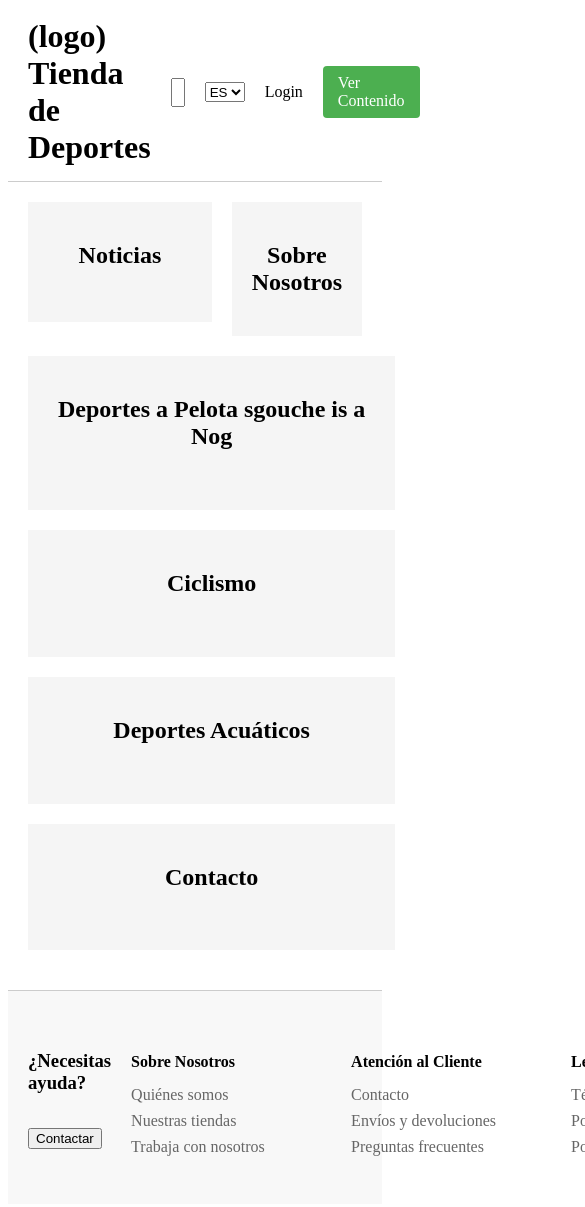
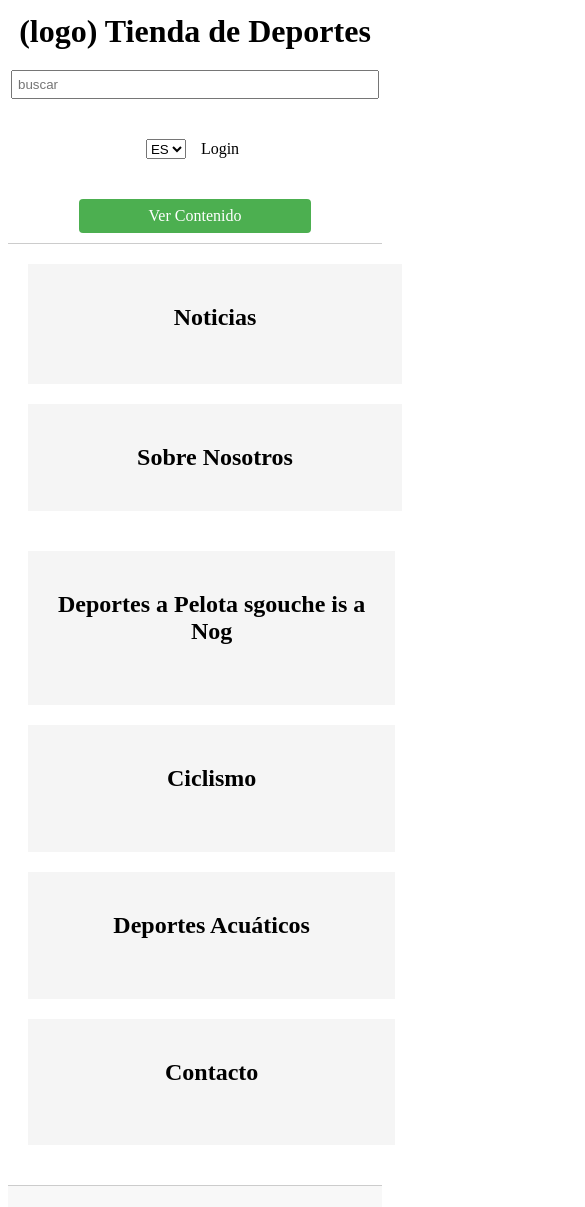
Before and after one commit to dahiiv2/tiendadedeportes, a plain HTML site: page index.html in a window 390 px wide. Shown: the part 5-1212 px from the top of the page, 585 px wide, since content can reach past the window. Drawn offline with Linux system fonts and the light colour scheme.

Commit message:
Added responsive design for mobile and tablet devices

```diff
--- a/contenido.css
+++ b/contenido.css
@@ -159,3 +159,67 @@ footer {
 .redes-sociales {
     text-align: right;
 }
+
+/* Media Queries */
+@media screen and (max-width: 768px) {
+    header {
+        flex-direction: column;
+        padding: 10px;
+        gap: 10px;
+    }
+
+    .header-left {
+        width: 100%;
+        justify-content: space-between;
+    }
+
+    header input {
+        margin: 10px 0;
+        width: 100%;
+    }
+
+    .contenedor-productos {
+        flex-direction: column;
+    }
+
+    .filtros {
+        width: 100%;
+        margin-bottom: 20px;
+    }
+
+    .productos {
+        grid-template-columns: repeat(2, 1fr);
+        gap: 15px;
+    }
+
+    .contenedor-pie {
+        flex-direction: column;
+        text-align: center;
+    }
+
+    .info-pie {
+        flex-direction: column;
+        gap: 20px;
+    }
+}
+
+@media screen and (max-width: 480px) {
+    .productos {
+        grid-template-columns: 1fr;
+    }
+
+    #contenedos-elementos {
+        flex-wrap: wrap;
+        justify-content: center;
+        gap: 10px;
+    }
+
+    .producto {
+        width: 100%;
+    }
+
+    .grupo-filtro {
+        display: grid;
+        grid-template-columns: repeat(2, 1fr);
+    }
+}
--- a/styles.css
+++ b/styles.css
@@ -129,3 +129,59 @@ footer {
 .redes-sociales {
     text-align: right;
 }
+
+/* Media Queries */
+@media screen and (max-width: 768px) {
+    header {
+        flex-direction: column;
+        padding: 10px;
+        gap: 10px;
+    }
+
+    header input {
+        margin: 10px 0;
+    }
+
+    .seccion-top {
+        flex-direction: column;
+    }
+
+    .noticias,
+    .sobre-nosotros {
+        width: 100%;
+        margin-right: 0;
+        margin-bottom: 20px;
+    }
+
+    .contenedor-pie {
+        flex-direction: column;
+        text-align: center;
+    }
+
+    .info-pie {
+        flex-direction: column;
+        gap: 20px;
+    }
+
+    .columna-info {
+        width: 100%;
+    }
+
+    .ayuda-pie {
+        text-align: center;
+    }
+}
+
+@media screen and (max-width: 480px) {
+    #contenedos-elementos {
+        flex-wrap: wrap;
+        justify-content: center;
+        gap: 10px;
+    }
+
+    .contenido-btn {
+        width: 100%;
+        text-align: center;
+        margin-top: 10px;
+    }
+}
```
